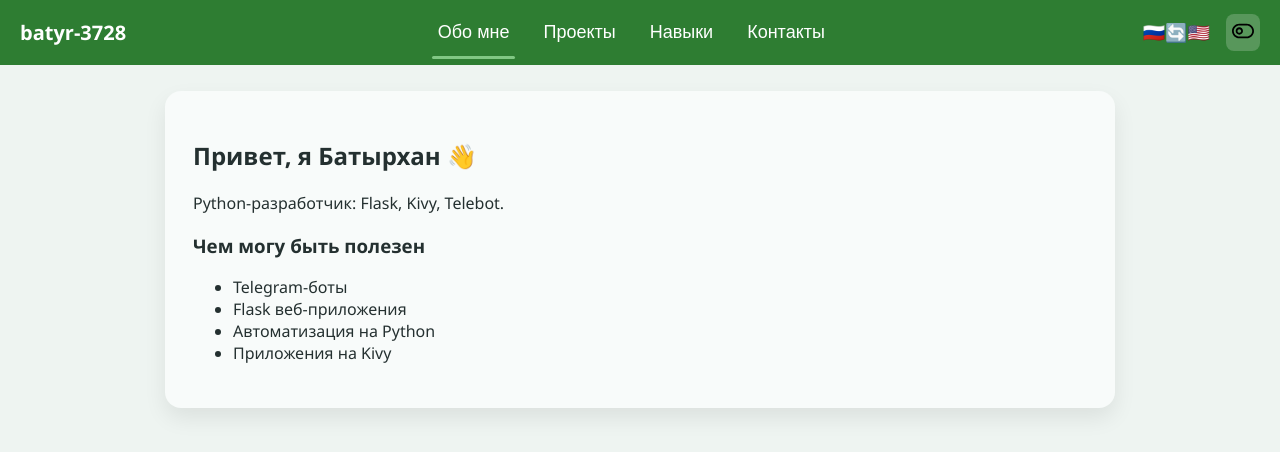
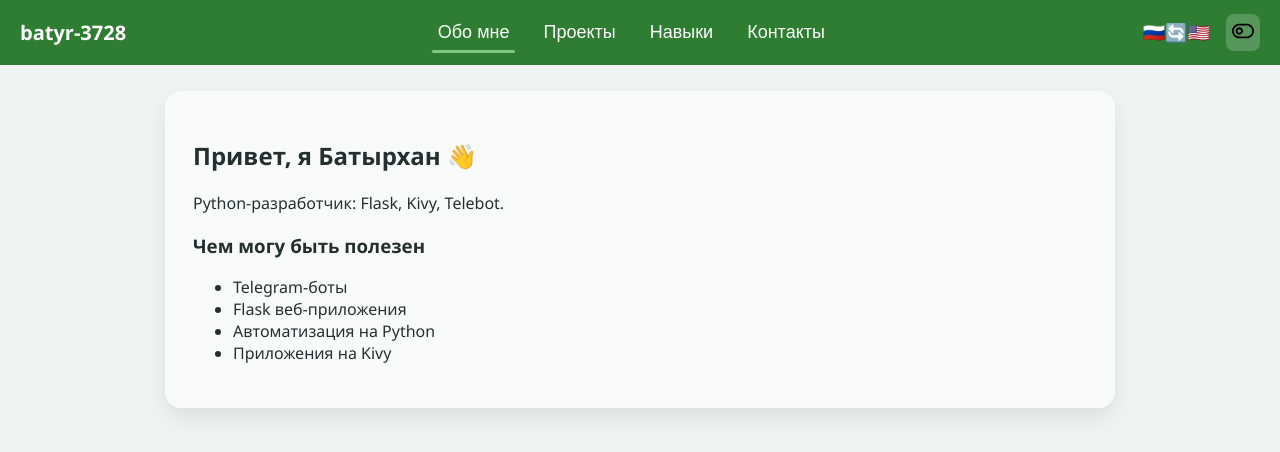
Before and after one commit to batyr3728/project, a plain HTML site: page index.html in a window 1280 px wide. Both pictures are taken after a click on the button "Обо мне". Drawn offline with Linux system fonts and the light colour scheme.

Commit message:
второй камит добавил анимацию индикатора

```diff
--- a/script.js
+++ b/script.js
@@ -48,3 +48,35 @@ themeBtn.onclick = () => {
 
 applyLang();
 applyTheme();
+
+const navCenter = document.querySelector(".nav-center");
+const navIndicator = document.createElement("div");
+navIndicator.classList.add("nav-indicator");
+navCenter.appendChild(navIndicator);
+
+function updateIndicator() {
+  const activeBtn = document.querySelector(".nav-btn.active");
+  if (!activeBtn) return;
+  const rect = activeBtn.getBoundingClientRect();
+  const parentRect = navCenter.getBoundingClientRect();
+  navIndicator.style.width = rect.width + "px";
+  navIndicator.style.left = rect.left - parentRect.left + "px";
+}
+
+navBtns.forEach(btn => {
+  btn.addEventListener("click", () => {
+    navBtns.forEach(b => b.classList.remove("active"));
+    btn.classList.add("active");
+
+    pages.forEach(p => {
+      p.classList.toggle("active", p.dataset.page === btn.dataset.page);
+    });
+
+    applyLang();
+    updateIndicator();
+  });
+});
+
+// обновляем индикатор при загрузке и при изменении размера окна
+window.addEventListener("load", updateIndicator);
+window.addEventListener("resize", updateIndicator);
--- a/style.css
+++ b/style.css
@@ -60,17 +60,6 @@ body {
 
 .nav-btn span.active {
   display: inline;
-}
-
-.nav-btn.active::after {
-  content: "";
-  position: absolute;
-  bottom: -6px;
-  left: 0;
-  width: 100%;
-  height: 3px;
-  background: var(--accent);
-  border-radius: 2px;
 }
 
 .nav-right {
@@ -175,6 +164,24 @@ body {
   color: var(--green);
 }
 
+/* Индикатор внизу кнопок */
+.nav-center {
+  display: flex;
+  gap: 22px;
+  position: relative; /* нужно для индикатора */
+}
+
+/* сам индикатор */
+.nav-indicator {
+  position: absolute;
+  bottom: 0;
+  height: 3px;
+  width: 0;
+  background: var(--accent);
+  border-radius: 2px;
+  transition: all 0.3s ease;
+}
+
 /* ---------- CONTACTS ---------- */
 
 .contacts {
```
